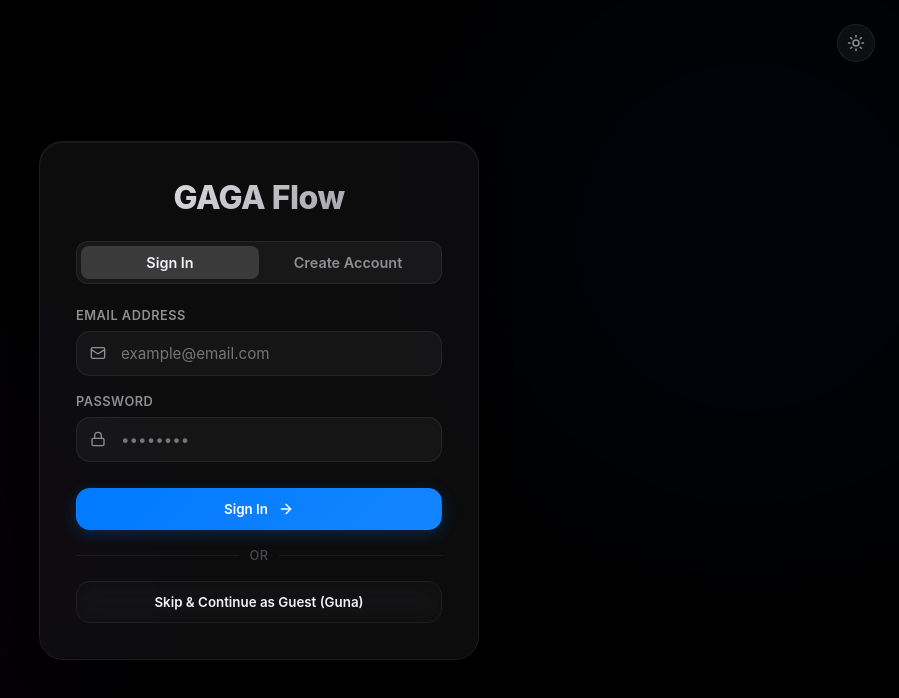
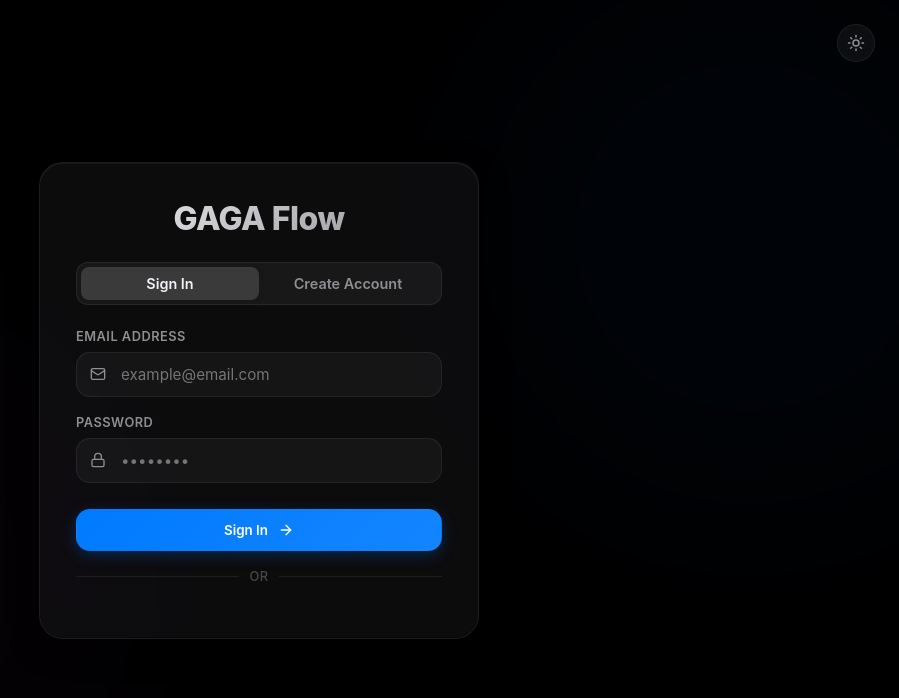
Before and after one commit to gagatech-57/ToDo, a React (Vite) app: page / in a window 1280 px wide. Shown: the top 698 px of the page, without its empty margins (381-1280 px from the left). Built offline with nearby package versions, Linux system fonts and the light colour scheme.

Commit message:
Day 1 @C6

```diff
--- a/src/components/Auth.jsx
+++ b/src/components/Auth.jsx
@@ -218,13 +218,7 @@ export default function Auth({ onLogin, theme, toggleTheme }) {
           <span>or</span>
         </div>
 
-        <button
-          type="button"
-          className="btn btn-secondary auth-guest-btn"
-          onClick={handleSkipLogin}
-        >
-          Skip & Continue as Guest (Guna)
-        </button>
+
       </div>
     </div>
   );
```
